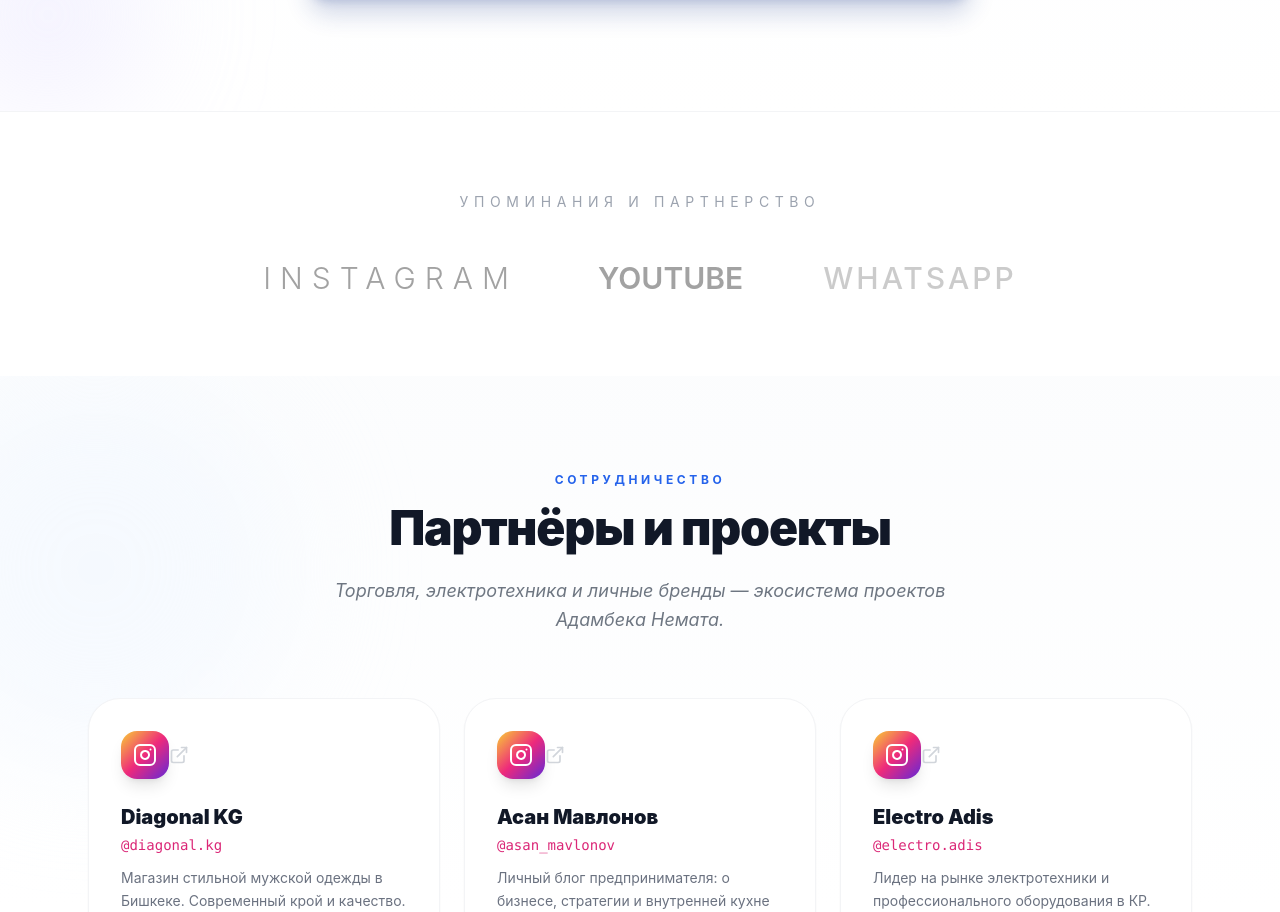
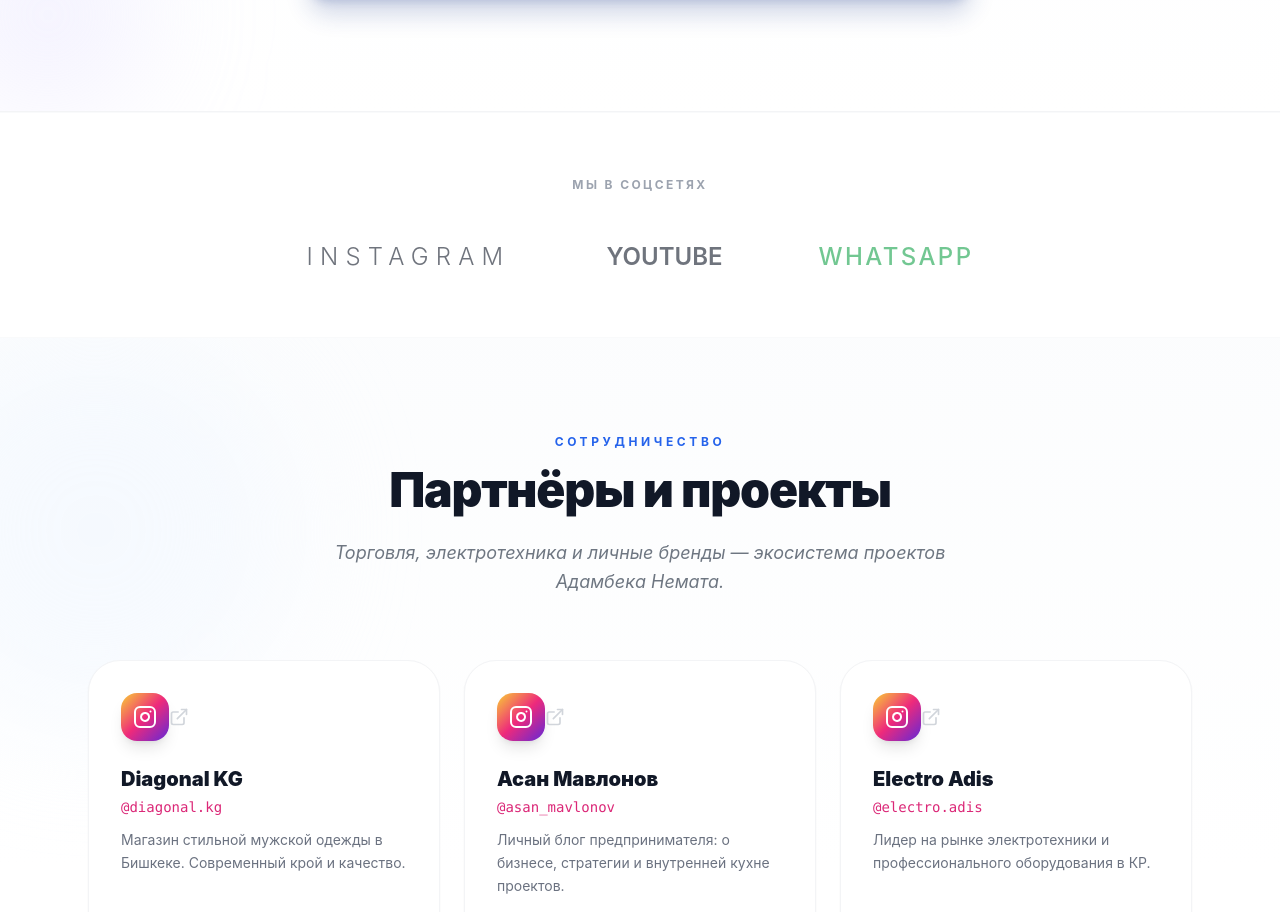
Before and after one commit to Abdulamitov-Mirbek/Adambek-nemad, a React (Vite) app: page / in a window 1280 px wide. Shown: the part 2553-3465 px from the top of the page. Built offline with nearby package versions, Linux system fonts and the light colour scheme.

Commit message:
fead: fix text

```diff
--- a/src/sections/FeaturedIn.jsx
+++ b/src/sections/FeaturedIn.jsx
@@ -20,36 +20,36 @@
   }, // Добавили WhatsApp
 ];
 const content = {
-  ru: { title: "УПОМИНАНИЯ И ПАРТНЕРСТВО" },
-  kg: { title: "ШИЛТЕМЕЛЕР ЖАНА ӨНӨКТӨШТӨР" },
+  ru: { title: "МЫ В СОЦСЕТЯХ" },
+  kg: { title: "БИЗ СОЦТАРМАКТАРДА" },
 };
 
 export const FeaturedIn = () => {
   const { language } = useContext(LanguageContext);
   const t = content[language];
 
-  const handleOpen = (url) => {
-    window.open(url, "_blank", "noopener,noreferrer");
-  };
-
   return (
-    <section className="py-20 bg-white">
+    <section className="py-16 bg-white border-y border-gray-50">
       <div className="max-w-7xl mx-auto px-6">
         <motion.p
-          initial={{ opacity: 0 }}
-          whileInView={{ opacity: 1 }}
-          className="text-center text-gray-400 text-sm uppercase tracking-[0.4em] mb-12"
+          initial={{ opacity: 0, y: 10 }}
+          whileInView={{ opacity: 1, y: 0 }}
+          viewport={{ once: true }}
+          className="text-center text-gray-400 text-[10px] md:text-xs font-bold uppercase tracking-[0.2em] mb-12"
         >
           {t.title}
         </motion.p>
 
-        <div className="flex flex-wrap justify-center items-center gap-10 md:gap-20 grayscale opacity-40 hover:opacity-100 transition-all duration-700">
+        <div className="flex flex-wrap justify-center items-center gap-10 md:gap-24 opacity-60 hover:opacity-100 transition-opacity duration-500">
           {featuredPartners.map((logo, index) => (
             <motion.div
               key={index}
-              onClick={() => handleOpen(logo.link)}
-              whileHover={{ scale: 1.1, grayscale: 0, opacity: 1 }}
-              className={`text-2xl md:text-3xl text-gray-900 cursor-pointer transition-all duration-500 ${logo.class}`}
+              onClick={() => window.open(logo.link, "_blank", "noopener,noreferrer")}
+              whileHover={{
+                scale: 1.05,
+                color: logo.name === "WHATSAPP" ? "#16a34a" : "#000"
+              }}
+              className={`text-xl md:text-2xl text-gray-900 cursor-pointer transition-all duration-300 ${logo.class}`}
             >
               {logo.name}
             </motion.div>
```
